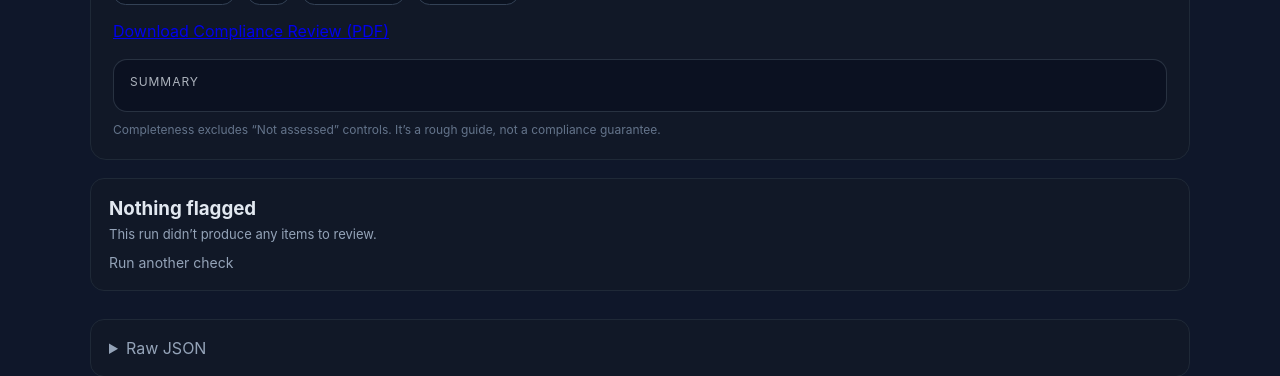
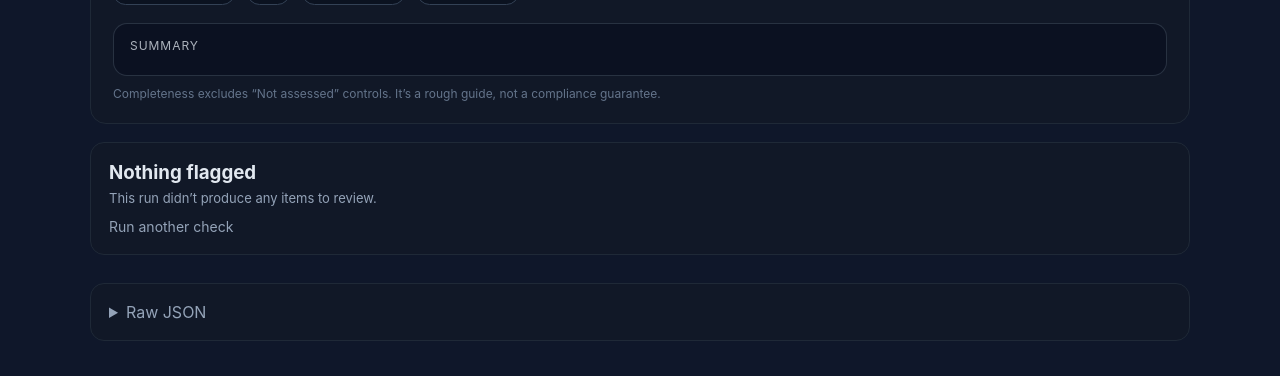
Before and after one commit to AssureAI/assure-fca-monitor, a Python web app: template templates/results.html in a window 1280 px wide. Shown: the part 248-624 px from the top of the page. Run offline with Jinja, Linux system fonts and the light colour scheme; the template is opened without the code that fills it, so the values that code supplies are empty.

Commit message:
Update results.html

```diff
--- a/templates/results.html
+++ b/templates/results.html
@@ -299,9 +299,6 @@
       <span class="pill">Needs review: {{ pi }}</span>
       <span class="pill">Not assessed: {{ na }}</span>
     </div>
-    <div style="margin-top:16px;">
-      <a href="/demo/export/{{ run_id }}" class="btn">Download Compliance Review (PDF)</a>
-    </div>
 
     <div class="ai-summary">
       <div class="ai-summary__label">Summary</div>
```
